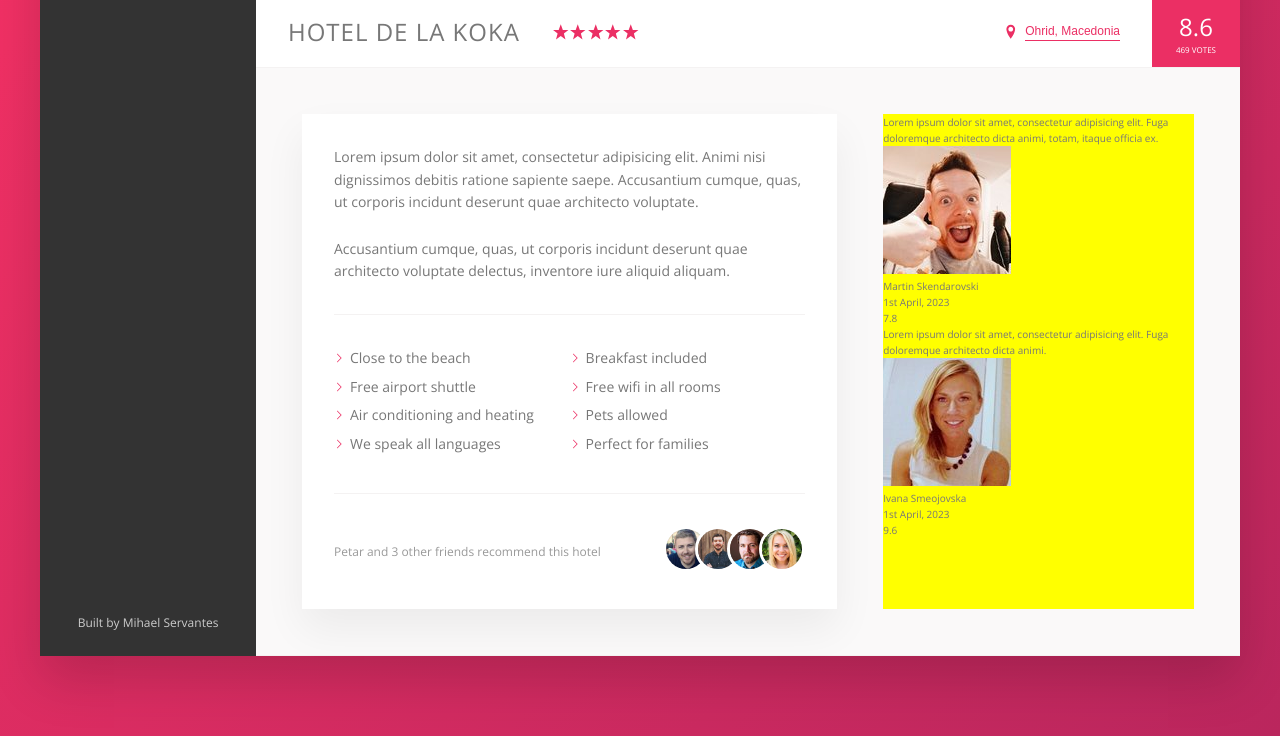
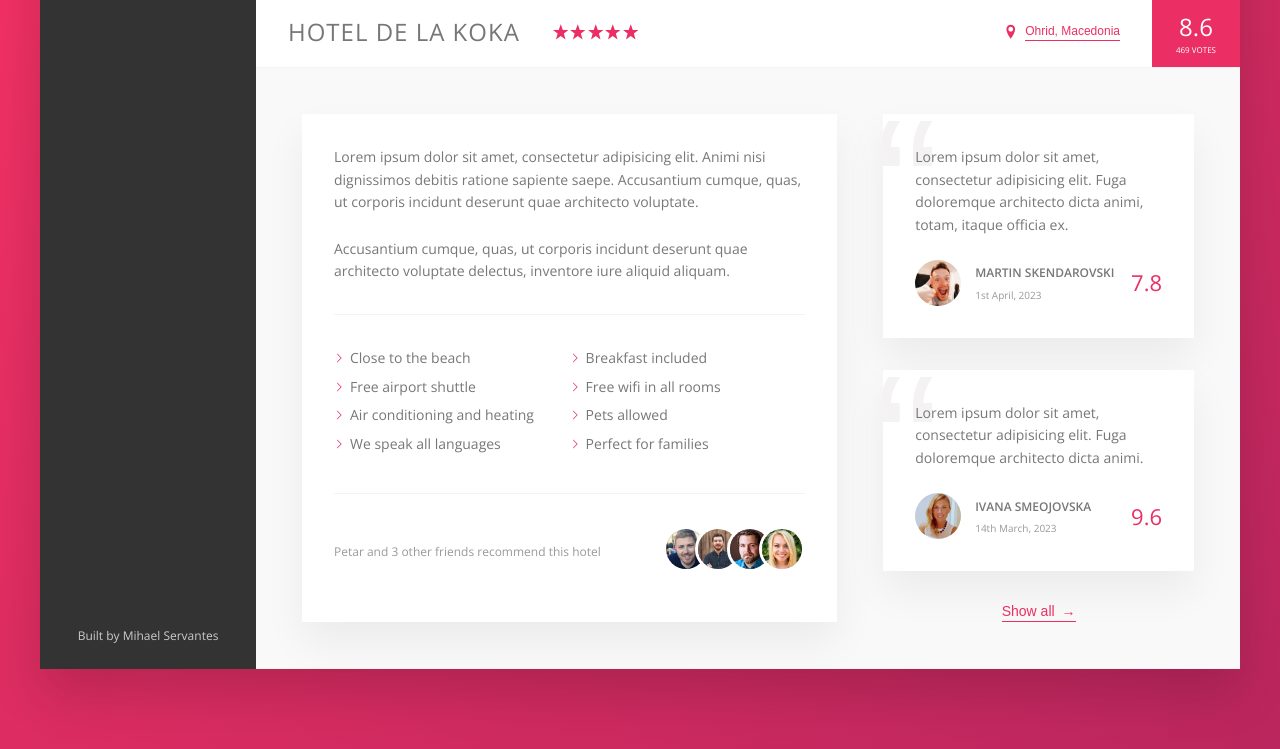
Before and after one commit to MrWalt/trillo, a website built with Parcel: page index.html in a window 1280 px wide. Shown: the part 538-1287 px from the top of the page. Built offline with nearby package versions, Linux system fonts and the light colour scheme.

Commit message:
Implemented the reviews

```diff
--- a/index.html
+++ b/index.html
@@ -244,11 +244,13 @@
                   />
                   <div class="review__user-box">
                     <p class="review__user-name">Ivana Smeojovska</p>
-                    <p class="review__user-date">1st April, 2023</p>
+                    <p class="review__user-date">14th March, 2023</p>
                   </div>
                   <div class="review__rating">9.6</div>
                 </figcaption>
               </figure>
+
+              <button class="btn-inline">Show all <span>&rarr;</span></button>
             </div>
           </div>
         </main>
--- a/sass/_hotelView.scss
+++ b/sass/_hotelView.scss
@@ -97,8 +97,17 @@
   cursor: pointer;
   transition: all 0.2s;
 
+  & span {
+    margin-left: 3px;
+    transition: margin-left 0.3s;
+  }
+
   &:hover {
     color: var(--color-grey-dark-1);
+
+    span {
+      margin-left: 8px;
+    }
   }
 
   &:focus {
@@ -132,6 +141,7 @@
   padding: 4.6rem;
   background-color: var(--color-grey-light-1);
   border-bottom: var(--line);
+  font-size: 1.4rem;
 }
 
 .description {
@@ -144,8 +154,11 @@
 }
 
 .user-reviews {
-  background-color: yellow;
   flex: 1;
+
+  display: flex;
+  flex-direction: column;
+  align-items: center;
 }
 
 // PARAGRAPH
@@ -216,3 +229,62 @@
 
 // REVIEWS
 //============================================
+
+.review {
+  background-color: #fff;
+  padding: 3.2rem;
+  margin-bottom: 3.2rem;
+  box-shadow: var(--shadow-light);
+  position: relative;
+  overflow: hidden;
+
+  &__photo {
+    width: 4.6rem;
+    border-radius: 50%;
+    margin-right: 1.4rem;
+  }
+
+  &__text {
+    margin-bottom: 2.4rem;
+    position: relative;
+    z-index: 10;
+  }
+
+  &__user-box {
+    margin-right: auto;
+  }
+
+  &__user {
+    display: flex;
+    align-items: center;
+  }
+
+  &__user-name {
+    font-size: 1.2rem;
+    font-weight: 600;
+    text-transform: uppercase;
+    margin-bottom: 0.4rem;
+  }
+
+  &__user-date {
+    font-size: 1rem;
+    color: var(--color-grey-dark-3);
+  }
+
+  &__rating {
+    color: var(--color-primary);
+    font-size: 2.2rem;
+    font-weight: 300;
+  }
+
+  &::before {
+    content: "\201C";
+    position: absolute;
+    top: -2.4rem;
+    left: -1rem;
+    line-height: 1;
+    font-size: 20rem;
+    color: var(--color-grey-light-2);
+    font-family: sans-serif;
+  }
+}
```
